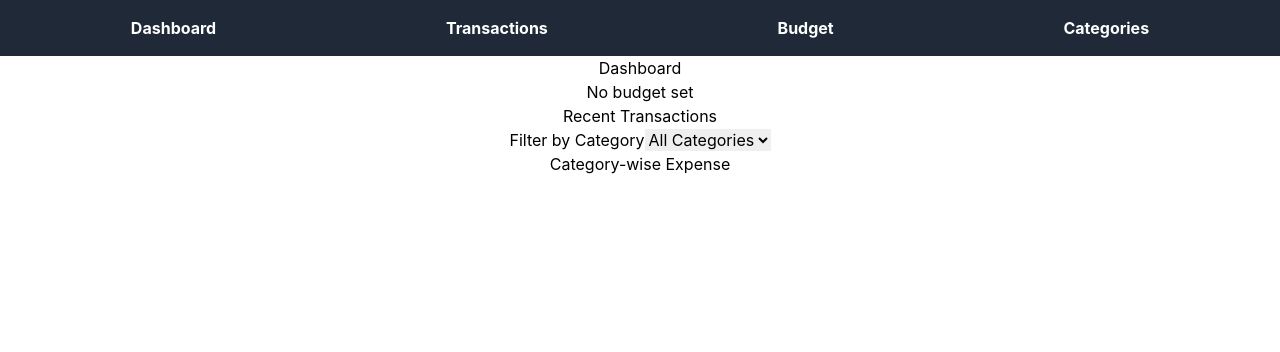
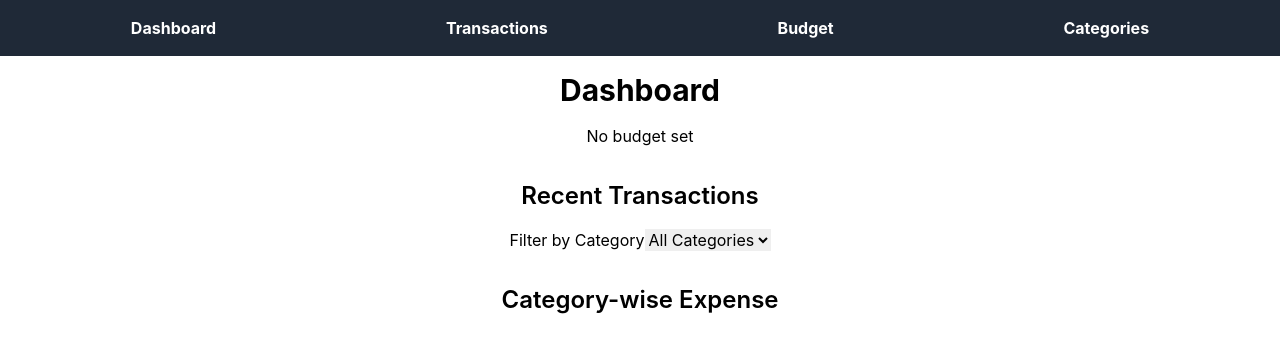
Before and after one commit to rla2892/budget-mate-app, a React (Create React App) app: page / in a window 1280 px wide. Shown: the top 352 px of the page. Built offline with nearby package versions, Linux system fonts and the light colour scheme.

Commit message:
Style for dashboard

```diff
--- a/src/pages/Dashboard.tsx
+++ b/src/pages/Dashboard.tsx
@@ -1,17 +1,23 @@
 import React from 'react'
 import BudgetSummary from '../components/BudgetSummary'
 import TransactionList from '../components/TransactionList'
-import CategoryExpenseChart from '../components/CategoryExpenseChart' // 카테고리 차트 컴포넌트 (구현 예정)
+import CategoryExpenseChart from '../components/CategoryExpenseChart'
 
 const Dashboard: React.FC = () => {
     return (
-        <div>
-            <h1>Dashboard</h1>
-            <BudgetSummary />
-            <h2>Recent Transactions</h2>
-            <TransactionList />
-            <h2>Category-wise Expense</h2>
-            <CategoryExpenseChart />  {/* 카테고리별 지출 차트 */}
+        <div className="container mx-auto p-4">
+            <h1 className="text-3xl font-bold mb-4">Dashboard</h1>
+            <div className="mb-8">
+                <BudgetSummary />
+            </div>
+            <h2 className="text-2xl font-semibold mb-4">Recent Transactions</h2>
+            <div className="mb-8">
+                <TransactionList />
+            </div>
+            <h2 className="text-2xl font-semibold mb-4">Category-wise Expense</h2>
+            <div className="mb-8 flex justify-center">
+                <CategoryExpenseChart />
+            </div>
         </div>
     )
 }
```
